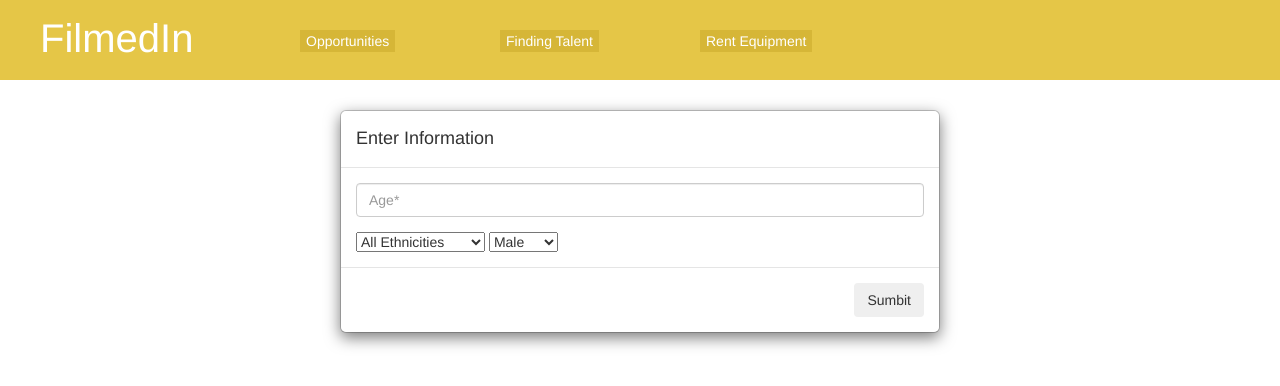
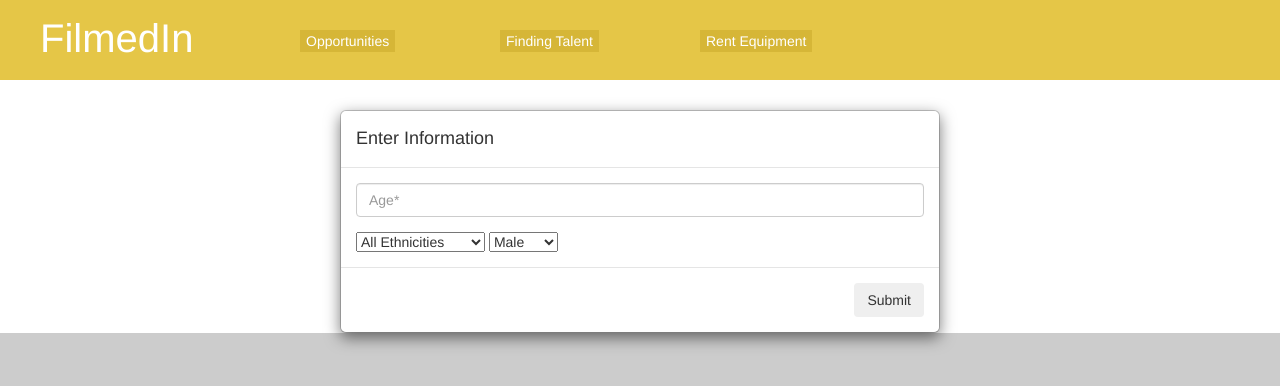
Before and after one commit to pkenkere/FilmedIn, a plain HTML site: page frontend/permInfo.html in a window 1280 px wide. Drawn offline with nearby package versions, Linux system fonts and the light colour scheme.

Commit message:
Eliminated typo errors in jobpost.html

```diff
--- a/frontend/permInfo.html
+++ b/frontend/permInfo.html
@@ -1,5 +1,5 @@
 <!DOCTYPE html>
-<html>
+<html lang="en" style="background-color:rgba(0, 0, 0, 0.2)">
 <head>
   <meta charset="utf-8">
   <meta name="viewport" content="width=device-width, initial-scale=1">
@@ -19,7 +19,6 @@
 <body onload="body_onload()">
 
   <div class="modal-dialog">
-
       <!-- Modal content-->
       <div class="modal-content">
         <div class="modal-header">
@@ -45,14 +44,10 @@
           </select>
         </div>
         <div class="modal-footer">
-          <button type="sumbit" id="submitInfo" class="btn" data-dismiss="modal">Sumbit</button>
+          <button type="submit" id="submitInfo" class="btn" data-dismiss="modal">Submit</button>
         </div>
       </div>
 
     </div>
-
-
-
-
 </body>
 </html>
```
